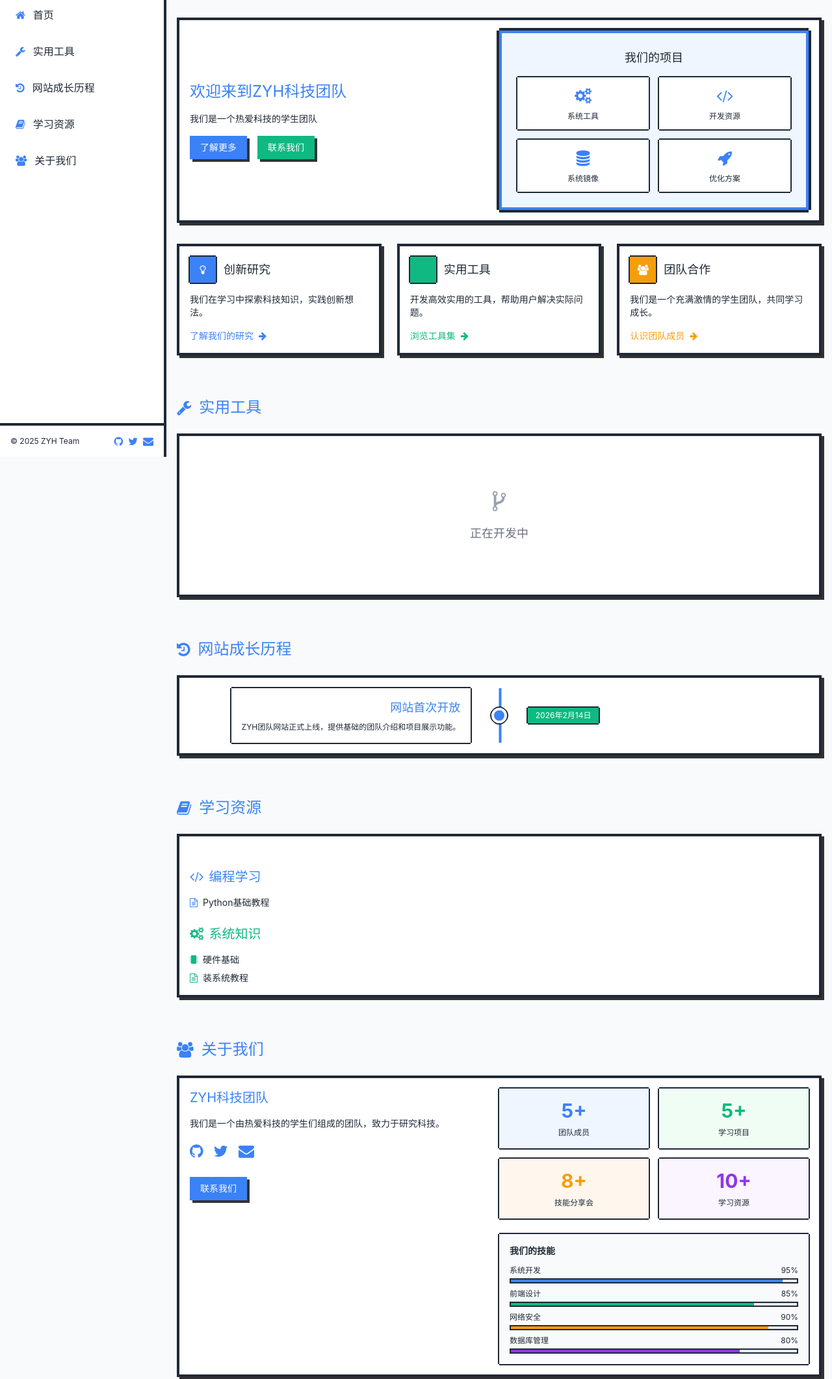
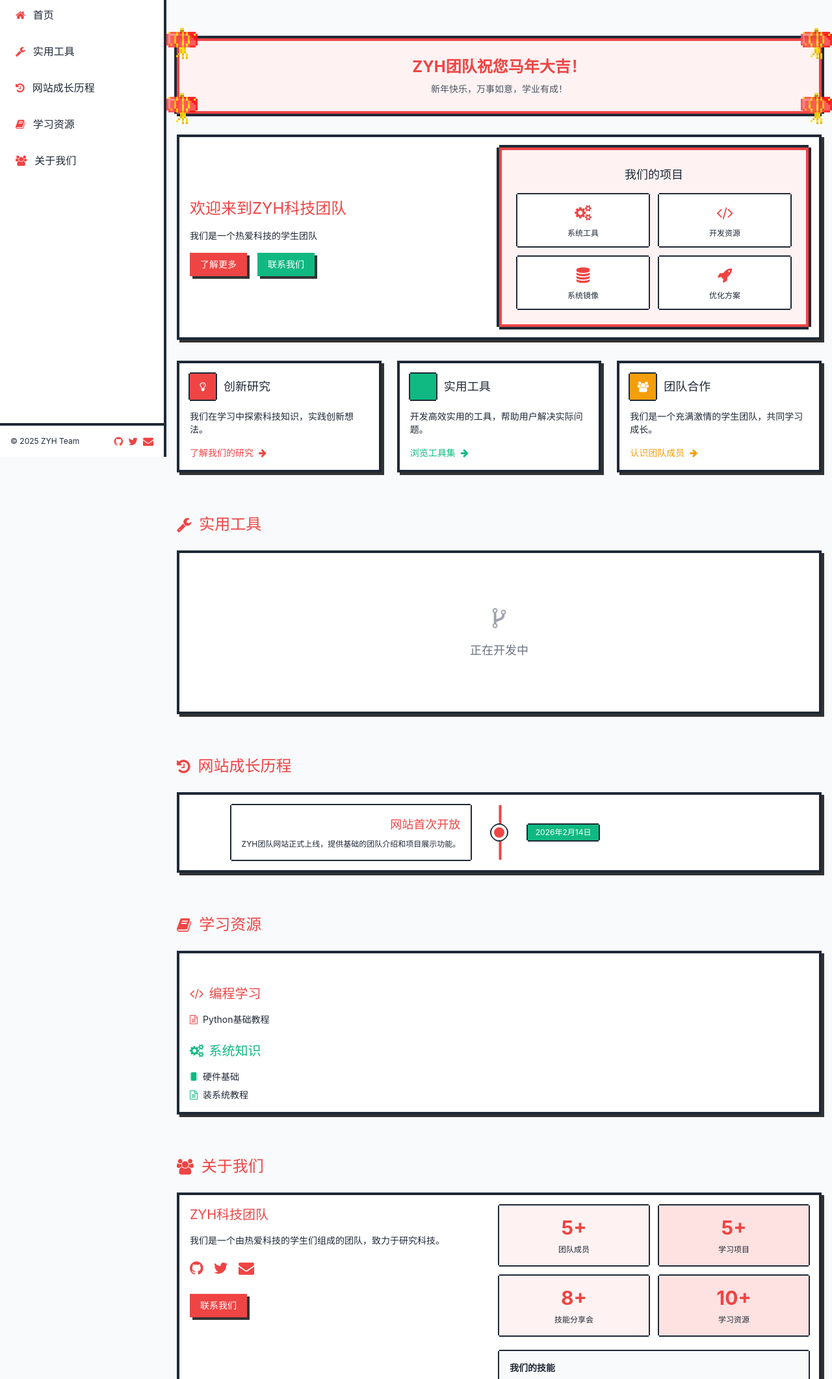
Before and after one commit to HHC0228/ZYH_BLOG, a plain HTML site: page index.html in a window 1280 px wide. Shown: the part 97-2219 px from the top of the page at 65% size. Drawn offline with nearby package versions, Linux system fonts and the light colour scheme.

Commit message:
Update index.html

```diff
--- a/index.html
+++ b/index.html
@@ -17,7 +17,7 @@
             theme: {
                 extend: {
                     colors: {
-                        primary: '#3B82F6',    // 蓝色
+                            primary: '#EF4444',    // 红色
                             secondary: '#10B981',  // 绿色
                             accent: '#F59E0B',     // 橙色
                             dark: '#1F2937',       // 深灰
@@ -83,6 +83,13 @@
 
             .pixel-card {
                 @apply bg-white border-4 border-dark p-4 shadow-pixel;
+            }
+
+            /* 像素风格图片渲染 */
+            .pixel-image {
+                image-rendering: pixelated;
+                image-rendering: -moz-crisp-edges;
+                image-rendering: crisp-edges;
             }
 
             .file-item {
@@ -188,7 +195,7 @@
                     <!-- 团队Logo位置 -->
                     <div class="flex items-center">
                         <div id="team-logo" class="w-10 h-10 mr-3 pixel-borders-sm flex items-center justify-center">
-                            <img src="img/zyh-logo.png" alt="ZYH Logo" class="w-full h-full object-contain">
+                            <img src="img/zyh-logo.png" alt="ZYH Logo" class="w-full h-full object-contain pixel-image">
                         </div>
                         <h1 class="text-xl font-bold">ZYH 科技团队</h1>
                     </div>
@@ -207,7 +214,30 @@
         <!-- 内容区域 -->
         <div class="container mx-auto px-4 py-8">
             <!-- 首页内容 -->
-            <section id="home" class="mb-16">
+            <section id="home" class="mb-16 pt-8">
+                <!-- 节日祝福 -->
+                <div class="relative mb-8">
+                    <!-- 灯笼装饰 - 四个角 -->
+                    <div class="absolute top-0 left-0 -translate-x-4 -translate-y-4 z-10 hidden md:block">
+                        <img src="img/lantern.png" alt="灯笼" class="w-12 h-auto animate-bounce-slow pixel-image">
+                    </div>
+                    <div class="absolute top-0 right-0 translate-x-4 -translate-y-4 z-10 hidden md:block">
+                        <img src="img/lantern.png" alt="灯笼" class="w-12 h-auto animate-bounce-slow pixel-image">
+                    </div>
+                    <div class="absolute bottom-0 left-0 -translate-x-4 translate-y-4 z-10 hidden md:block">
+                        <img src="img/lantern.png" alt="灯笼" class="w-12 h-auto animate-bounce-slow pixel-image">
+                    </div>
+                    <div class="absolute bottom-0 right-0 translate-x-4 translate-y-4 z-10 hidden md:block">
+                        <img src="img/lantern.png" alt="灯笼" class="w-12 h-auto animate-bounce-slow pixel-image">
+                    </div>
+
+                    <!-- 节日祝福内容 -->
+                    <div class="bg-red-50 border-4 border-primary p-6 text-center pixel-borders">
+                        <h2 class="text-2xl font-bold mb-2 text-primary">ZYH团队祝您马年大吉！</h2>
+                        <p class="text-sm text-gray-600">新年快乐，万事如意，学业有成！</p>
+                    </div>
+                </div>
+
                 <div class="pixel-card mb-8">
                     <div class="flex flex-col md:flex-row items-center">
                         <div class="md:w-1/2 mb-6 md:mb-0 md:pr-8">
@@ -219,7 +249,7 @@
                             </div>
                         </div>
                         <div class="md:w-1/2">
-                            <div class="bg-blue-50 border-4 border-primary p-6 pixel-borders">
+                            <div class="bg-red-50 border-4 border-primary p-6 pixel-borders">
                                 <h3 class="text-lg mb-4 text-center">我们的项目</h3>
                                 <div class="grid grid-cols-2 gap-4">
                                     <div class="bg-white p-3 pixel-borders-sm text-center">
@@ -400,20 +430,20 @@
                         </div>
                         <div class="md:w-1/2">
                             <div class="grid grid-cols-2 gap-4">
-                                <div class="bg-blue-50 p-4 pixel-borders-sm text-center">
+                                <div class="bg-red-50 p-4 pixel-borders-sm text-center">
                                     <div class="text-3xl font-bold text-primary mb-2">5+</div>
                                     <p class="text-xs">团队成员</p>
                                 </div>
-                                <div class="bg-green-50 p-4 pixel-borders-sm text-center">
-                                    <div class="text-3xl font-bold text-secondary mb-2">5+</div>
+                                <div class="bg-red-100 p-4 pixel-borders-sm text-center">
+                                    <div class="text-3xl font-bold text-primary mb-2">5+</div>
                                     <p class="text-xs">学习项目</p>
                                 </div>
-                                <div class="bg-orange-50 p-4 pixel-borders-sm text-center">
-                                    <div class="text-3xl font-bold text-accent mb-2">8+</div>
+                                <div class="bg-red-50 p-4 pixel-borders-sm text-center">
+                                    <div class="text-3xl font-bold text-primary mb-2">8+</div>
                                     <div class="text-xs">技能分享会</div>
                                 </div>
-                                <div class="bg-purple-50 p-4 pixel-borders-sm text-center">
-                                    <div class="text-3xl font-bold text-purple-600 mb-2">10+</div>
+                                <div class="bg-red-100 p-4 pixel-borders-sm text-center">
+                                    <div class="text-3xl font-bold text-primary mb-2">10+</div>
                                     <p class="text-xs">学习资源</p>
                                 </div>
                             </div>
@@ -471,7 +501,7 @@
                 <div class="grid grid-cols-1 md:grid-cols-4 gap-8">
                     <div>
                         <div class="flex items-center mb-4">
-                            <img src="img/zyh-logo.png" alt="ZYH Logo" class="w-8 h-8 mr-2 pixel-borders-sm">
+                            <img src="img/zyh-logo.png" alt="ZYH Logo" class="w-8 h-8 mr-2 pixel-borders-sm pixel-image">
                             <h3 class="text-lg font-bold">ZYH Team</h3>
                         </div>
                         <p class="text-xs text-gray-600 mb-4">
```
Lines whose indentation alone changed are shown as unchanged.
